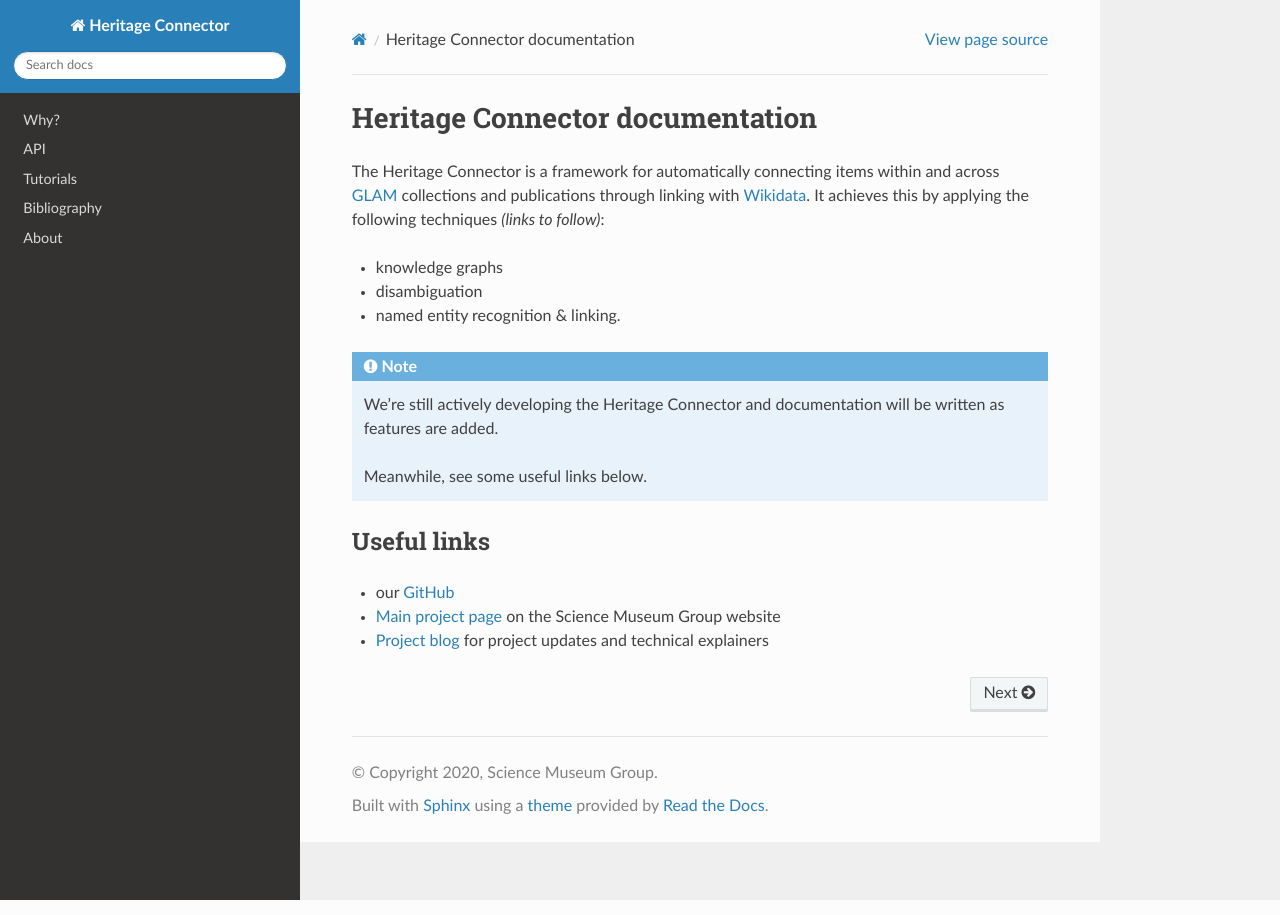
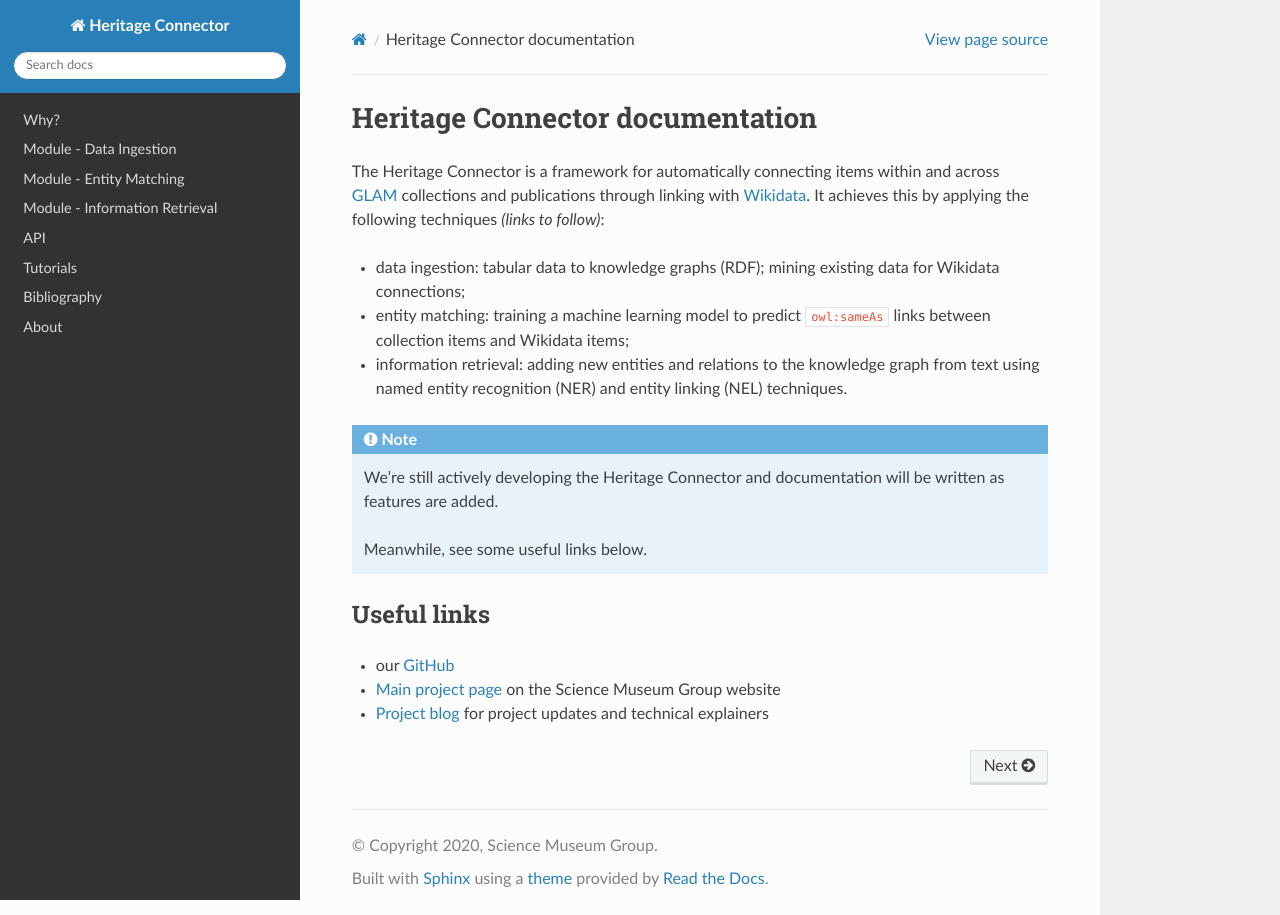
Before and after one commit to TheScienceMuseum/heritage-connector, a Sphinx documentation site: the page built from docs/index.rst, in a window 1280 px wide. Built offline with Sphinx 7.4.7 and the Read the Docs theme 2.0.0, drawn with Linux system fonts in a browser that asks for light colours.

Commit message:
update structure

```diff
--- a/docs/conf.py
+++ b/docs/conf.py
@@ -62,7 +62,7 @@
 html_static_path = ["_static"]
 
 html_theme_options = {
-    "logo": "header.jpg",
+    # "logo": "header.jpg",
     # "logo_name": True,
     # "page_width": "50%",
     # "github_user": "theScienceMuseum",
--- /dev/null
+++ b/docs/entity_matching.rst
@@ -0,0 +1,4 @@
+Module - Entity Matching
+========================
+
+TODO
--- a/docs/index.rst
+++ b/docs/index.rst
@@ -8,9 +8,9 @@
 
 The Heritage Connector is a framework for automatically connecting items within and across `GLAM`_ collections and  publications through linking with `Wikidata`_. It achieves this by applying the following techniques *(links to follow)*:
 
-- knowledge graphs
-- disambiguation
-- named entity recognition & linking.
+- data ingestion: tabular data to knowledge graphs (RDF); mining existing data for Wikidata connections;
+- entity matching: training a machine learning model to predict :code:`owl:sameAs` links between collection items and Wikidata items;
+- information retrieval: adding new entities and relations to the knowledge graph from text using named entity recognition (NER) and entity linking (NEL) techniques.
 
 .. _glam: https://en.wikipedia.org/wiki/GLAM_(industry_sector)
 .. _wikidata: https://www.wikidata.org/
@@ -35,6 +35,9 @@
    :hidden:
 
    why
+   data_ingestion
+   entity_matching
+   information_retrieval
    api
    tutorials
    bibliography
--- /dev/null
+++ b/docs/information_retrieval.rst
@@ -0,0 +1,4 @@
+Module - Information Retrieval
+==============================
+
+TODO
```
Also changed, not shown: docs/data_ingestion.rst (added, +10 -0 lines).
